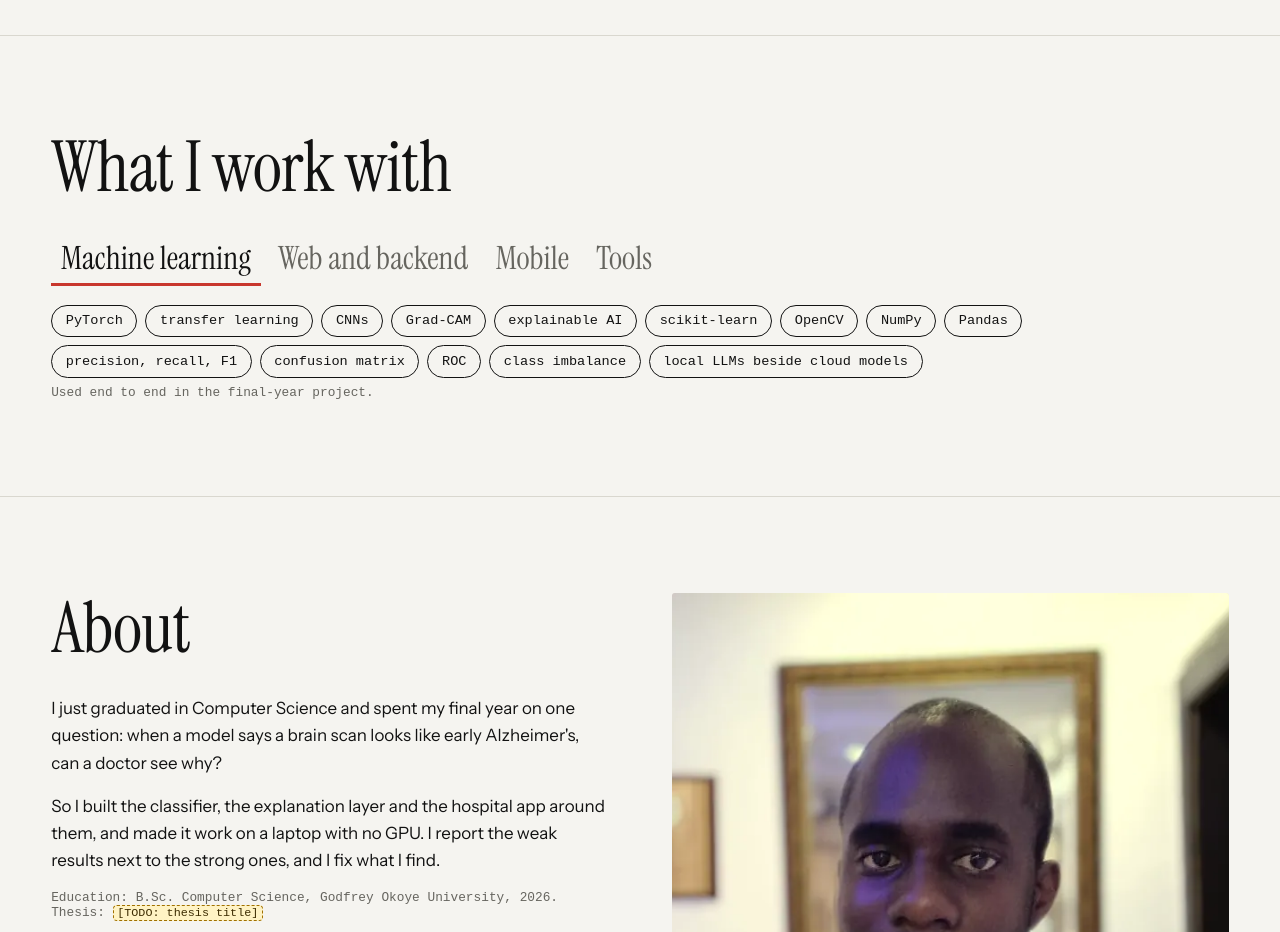
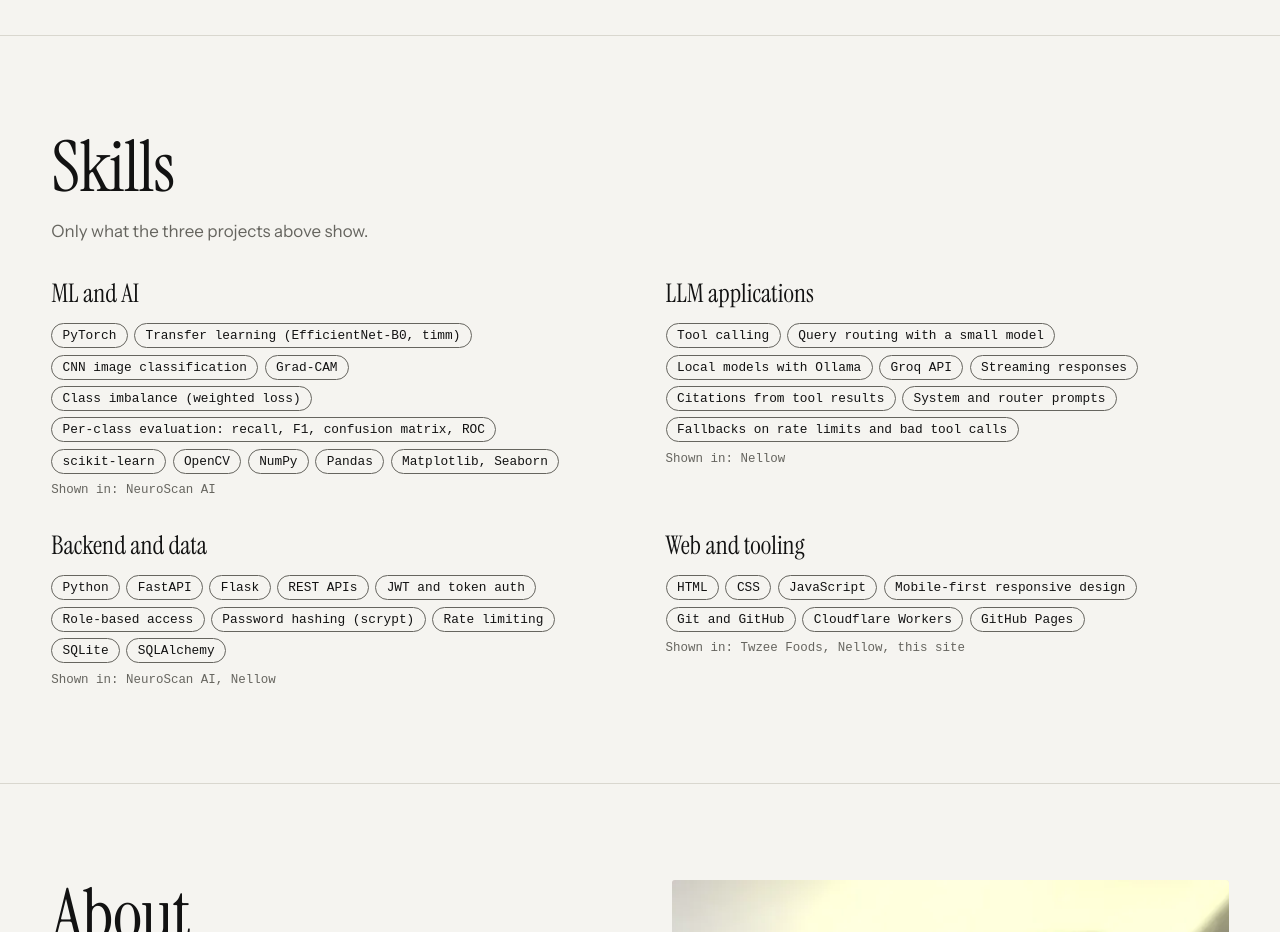
Before and after one commit to Achimdi/portfolio, a plain HTML site: page index.html in a window 1280 px wide. Shown: the part 6240-7172 px from the top of the page. Drawn offline with Linux system fonts and the light colour scheme; animation ran at ten frames a second; a web font is replaced by a local one.

Commit message:
Task 6: render Skills as static HTML in four evidenced groups
- Skills were built by JavaScript tabs, so plain-text fetches saw nothing
- Now four static groups: ML and AI, LLM applications, Backend and data,
  Web and tooling, each naming the project that shows it
- Dropped items no project on the page evidences (Flutter, VS Code)
- Removed the tab renderer, its data and its CSS

Co-Authored-By: Claude Opus 5.5 <noreply@anthropic.com>

```diff
--- a/index.html
+++ b/index.html
@@ -62,11 +62,6 @@ h3{font:400 1.3rem var(--d);margin:2.2rem 0 .6rem}
 .demo .u{align-self:flex-end;background:#1d2530;padding:.5rem .8rem;border-radius:10px 10px 2px 10px}
 .demo .a{max-width:90%}.demo .route{font:.75rem var(--m);color:var(--hot);margin-bottom:.2rem}
 .demo .ask{display:flex;gap:.5rem;flex-wrap:wrap}.demo .ask button{font:.82rem var(--b);background:#161d26;border:1px solid #2c3641;color:#e9edf3;border-radius:6px;padding:.4rem .7rem;cursor:pointer}
-.tabs{display:flex;gap:.5rem;flex-wrap:wrap;margin-bottom:1.2rem}
-.tabs button{font:400 clamp(1rem,2.4vw,1.6rem) var(--d);border:0;background:none;color:var(--mid);cursor:pointer;padding:.2rem .6rem;border-bottom:3px solid transparent}
-.tabs [aria-selected=true]{color:var(--ink);border-color:var(--hot)}
-.chips{display:flex;gap:.5rem;flex-wrap:wrap;min-height:5rem}
-.chips span{font:.85rem var(--m);border:1px solid var(--ink);padding:.35rem .7rem;border-radius:99px;transition:background .2s}.chips span:hover{background:var(--warm)}
 .tl{list-style:none;padding:0;border-left:2px solid var(--ink)}.tl li{padding:0 0 1.4rem 1.4rem;position:relative}.tl li:before{content:"";position:absolute;left:-7px;top:.55rem;width:12px;height:12px;border-radius:50%;background:var(--hot)}
 .mail{font:400 clamp(1.4rem,6.2vw,5.4rem)/1 var(--d);letter-spacing:-.03em;background:none;border:0;cursor:pointer;color:var(--ink);text-align:left;word-break:break-all}.mail:hover{color:var(--hot)}
 #cur{position:fixed;left:0;top:0;width:34px;height:34px;margin:-17px 0 0 -17px;border:1.5px solid var(--ink);border-radius:50%;z-index:90;pointer-events:none;display:none;place-items:center;font:.62rem var(--m);transition:width .2s,height .2s,margin .2s,background .2s;mix-blend-mode:difference;border-color:#fff;color:#fff}
@@ -101,10 +96,9 @@ h2{font-size:clamp(1.8rem,5vw,3.6rem)}.big b{font-size:clamp(2.2rem,7vw,4.6rem)}
 .rv.in,.cols>:nth-child(n).rv.in{opacity:1;transform:none}body.quick .rv{opacity:1!important;transform:none!important}
 @media(max-width:900px){.cols,.lede,.big{grid-template-columns:1fr}.row{justify-content:flex-start}.cols>:nth-child(n).rv{transform:translateY(40px)}}
 @media(max-width:700px){nav{gap:.3rem;padding:.55rem .8rem}nav .brand,nav .em{display:none}nav a,nav button{font-size:.72rem;padding:.35rem .65rem}#hero{padding-top:5rem}section{padding:3.5rem 0}.lede small{font-size:.72rem}}
-.chips{align-content:flex-start;align-items:flex-start}.chips span{line-height:1.3;white-space:nowrap;padding:.4rem .85rem}
 .big{container-type:inline-size}.big>*{min-width:0}.big b{white-space:nowrap;font-size:clamp(1.6rem,3.2vw,3rem);font-size:min(4.2rem,7.2cqw)}@media(max-width:900px){.big b{font-size:clamp(2.2rem,13cqw,4rem)}}
 h1{font-size:clamp(2.8rem,12vw,9rem);letter-spacing:-.02em;line-height:1}h1 em{font-style:italic}
-h2{font-size:clamp(2.2rem,6vw,4.4rem);letter-spacing:-.01em;line-height:1}h3{font-size:1.6rem}.tabs button{font-size:clamp(1.3rem,3vw,2rem)}nav .brand{font-size:1.25rem}
+h2{font-size:clamp(2.2rem,6vw,4.4rem);letter-spacing:-.01em;line-height:1}h3{font-size:1.6rem}nav .brand{font-size:1.25rem}
 #hero:before{opacity:.45}.lens{touch-action:pan-y;cursor:crosshair;width:min(100%,300px)}
 .mq{padding:.85rem 0;border-block:1px solid var(--line);background:var(--paper)}.mq>div{display:flex;align-items:center;gap:1.4rem;width:max-content;animation:mq 50s linear infinite;font:400 .78rem var(--m);letter-spacing:.14em;text-transform:uppercase;color:var(--mid);white-space:nowrap}.mq i{display:block;width:4px;height:4px;border-radius:50%;background:var(--hot)}
 /* refresh: structure */
@@ -175,6 +169,12 @@ h5{font:600 1.05rem var(--b);margin:0 0 .7rem}* + h5{margin-top:1.6rem}
 .pair{display:grid;grid-template-columns:1fr 1fr;gap:1rem}
 .slot{aspect-ratio:1200/567;border:1px dashed var(--mid);border-radius:6px;display:grid;place-items:center;padding:.8rem;text-align:center;font-size:.85rem}
 @media(max-width:700px){.pbr{grid-template-columns:1fr;gap:.2rem}.pbr dd{margin-bottom:.6rem}.pair{grid-template-columns:1fr}}
+/* refresh: skills */
+.lead{color:var(--mid);margin:-1rem 0 2rem}
+.sk{display:grid;grid-template-columns:repeat(2,minmax(0,1fr));gap:2rem clamp(1.5rem,4vw,3.5rem)}
+.sk h3{font:400 1.6rem var(--d);margin:0 0 .8rem}.sk .tags{margin-bottom:.6rem}.sk .tags li{font-size:.8rem;border-color:var(--mid)}
+.ev{font:.78rem var(--m);color:var(--mid)}
+@media(max-width:800px){.sk{grid-template-columns:1fr}}
 </style></head><body>
 <div id="pre" role="dialog" aria-label="Intro"><h2 id="pn" aria-label="Chimdiume Azie"></h2><button id="skip">Skip intro</button></div>
 <nav><a class="brand" id="brand" href="#top" aria-label="Chimdiume Azie, home">Chimdiume Azie</a>
@@ -381,7 +381,14 @@ h5{font:600 1.05rem var(--b);margin:0 0 .7rem}* + h5{margin-top:1.6rem}
 </article>
 </div></section>
 
-<section id="skills"><div class="wrap"><h2>What I work with</h2><div class="tabs" role="tablist" id="tabs"></div><div class="chips" id="chips" role="tabpanel" aria-live="polite"></div><p class="mono" id="depth"></p></div></section>
+<section id="skills" aria-labelledby="skills-h"><div class="wrap"><h2 id="skills-h">Skills</h2>
+<p class="lead">Only what the three projects above show.</p>
+<div class="sk">
+<div><h3>ML and AI</h3><ul class="tags"><li>PyTorch</li><li>Transfer learning (EfficientNet-B0, timm)</li><li>CNN image classification</li><li>Grad-CAM</li><li>Class imbalance (weighted loss)</li><li>Per-class evaluation: recall, F1, confusion matrix, ROC</li><li>scikit-learn</li><li>OpenCV</li><li>NumPy</li><li>Pandas</li><li>Matplotlib, Seaborn</li></ul><p class="ev">Shown in: NeuroScan AI</p></div>
+<div><h3>LLM applications</h3><ul class="tags"><li>Tool calling</li><li>Query routing with a small model</li><li>Local models with Ollama</li><li>Groq API</li><li>Streaming responses</li><li>Citations from tool results</li><li>System and router prompts</li><li>Fallbacks on rate limits and bad tool calls</li></ul><p class="ev">Shown in: Nellow</p></div>
+<div><h3>Backend and data</h3><ul class="tags"><li>Python</li><li>FastAPI</li><li>Flask</li><li>REST APIs</li><li>JWT and token auth</li><li>Role-based access</li><li>Password hashing (scrypt)</li><li>Rate limiting</li><li>SQLite</li><li>SQLAlchemy</li></ul><p class="ev">Shown in: NeuroScan AI, Nellow</p></div>
+<div><h3>Web and tooling</h3><ul class="tags"><li>HTML</li><li>CSS</li><li>JavaScript</li><li>Mobile-first responsive design</li><li>Git and GitHub</li><li>Cloudflare Workers</li><li>GitHub Pages</li></ul><p class="ev">Shown in: Twzee Foods, Nellow, this site</p></div>
+</div></div></section>
 
 <section id="about"><div class="wrap cols"><div><h2>About</h2>
 <p>I just graduated in Computer Science and spent my final year on one question: when a model says a brain scan looks like early Alzheimer's, can a doctor see why?</p>
@@ -393,8 +400,6 @@ h5{font:600 1.05rem var(--b);margin:0 0 .7rem}* + h5{margin-top:1.6rem}
 </main>
 <script>
 const D={email:'chimdiazie2022@gmail.com',
-skills:{'Machine learning':['PyTorch','transfer learning','CNNs','Grad-CAM','explainable AI','scikit-learn','OpenCV','NumPy','Pandas','precision, recall, F1','confusion matrix','ROC','class imbalance','local LLMs beside cloud models'],'Web and backend':['HTML','CSS','JavaScript','Flask','REST APIs','JWT authentication','SQLite','SQLAlchemy'],'Mobile':['Flutter'],'Tools':['Python','Git and GitHub','VS Code']},
-depth:{'Machine learning':'Used end to end in the final-year project.','Web and backend':'Built the full hospital app myself.','Mobile':'Working knowledge only.','Tools':'Daily drivers.'},
 demo:[
 {bal:['Router (llama3.2:3b): CHAT','No tools. Answered on the device.'],tur:['Sent to gpt-oss-120b on Groq with tools available','The model answered without calling a tool'],a:'An API is a set of agreed requests one program can make to another, such as asking a weather service for tomorrow\'s forecast and getting data back.'},
 {bal:['Router (llama3.2:3b): CHAT','No tools. Answered on the device.'],tur:['Sent to gpt-oss-120b on Groq with tools available','The model answered without calling a tool'],a:'Local hosting is cheaper and private but limited by your hardware. Cloud hosting scales and stays online but costs per use. A hybrid keeps routine work local and sends only hard problems to the cloud.'},
@@ -430,7 +435,7 @@ $$('.mag').forEach(m=>{m.addEventListener('pointermove',e=>{if(RM||e.pointerType
 /* reveals */
 function count(c){const to=+c.dataset.to;if(RM||document.body.classList.contains('quick')){c.textContent=to.toFixed(2);return}const s=performance.now();(function f(n){const p=Math.min(1,(n-s)/1200);c.textContent=(to*(1-Math.pow(1-p,3))).toFixed(2);if(p<1)requestAnimationFrame(f)})(s)}
 const io=new IntersectionObserver(es=>es.forEach(e=>{const on=e.isIntersecting;e.target.classList.toggle('in',on);if(on)e.target.querySelectorAll('.cnt').forEach(count)}),{threshold:.12,rootMargin:'0px 0px -6% 0px'});
-$$('h2,.sum,.cols>*,.lede>*,.big>*,.mono,.tabs,.chips,.tl').forEach((el,i)=>{el.classList.add('rv');el.style.setProperty('--dl',(i%4)*80+'ms');io.observe(el)});
+$$('h2,.sum,.cols>*,.lede>*,.big>*,.mono,.tl').forEach((el,i)=>{el.classList.add('rv');el.style.setProperty('--dl',(i%4)*80+'ms');io.observe(el)});
 const h1=$('h1');h1.setAttribute('aria-label','Chimdiume Azie');
 function fit(){h1.style.fontSize='';let s=parseFloat(getComputedStyle(h1).fontSize);while(h1.scrollWidth>h1.clientWidth+1&&s>18){s-=2;h1.style.fontSize=s+'px'}}
 fit();addEventListener('resize',fit);document.fonts&&document.fonts.ready.then(fit);
@@ -451,8 +456,6 @@ const demo=$('#demo');demo.hidden=false;let mode='bal';$$('.demo .seg button').f
 const log=$('#log');let typing;$$('.demo .ask button').forEach(b=>b.onclick=()=>{clearInterval(typing);const d=D.demo[b.dataset.q];log.innerHTML='';const u=document.createElement('div');u.className='u';u.textContent=b.textContent;const a=document.createElement('div');a.className='a';
 d[mode].forEach(t=>{const r=document.createElement('div');r.className='route';r.textContent='→ '+t;a.append(r)});
 const tx=document.createElement('div');a.append(tx);log.append(u,a);if(RM||document.body.classList.contains('quick')){tx.textContent=d.a;return}let i=0;typing=setInterval(()=>{tx.textContent=d.a.slice(0,++i);if(i>=d.a.length)clearInterval(typing)},14)});
-/* skills */
-const tb=$('#tabs'),ch=$('#chips');Object.keys(D.skills).forEach((k,i)=>{const b=document.createElement('button');b.role='tab';b.textContent=k;b.onclick=()=>{$$('#tabs button').forEach(z=>z.setAttribute('aria-selected',z===b));ch.innerHTML=D.skills[k].map(s=>`<span>${s}</span>`).join('');$('#depth').textContent=D.depth[k]};tb.append(b);if(!i)b.click()});
 /* click-to-enlarge (without JS the link just opens the image) */
 const lb=$('#lb');document.addEventListener('click',e=>{const a=e.target.closest&&e.target.closest('a.zoom');if(!a||!lb.showModal)return;e.preventDefault();const im=a.querySelector('img'),fc=a.closest('figure')?.querySelector('figcaption');$('#lbi').src=a.getAttribute('href');$('#lbi').alt=im?im.alt:'';$('#lbc').textContent=fc?fc.textContent:'';lb.showModal()});
 lb.addEventListener('click',e=>{if(e.target===lb)lb.close()});
```
